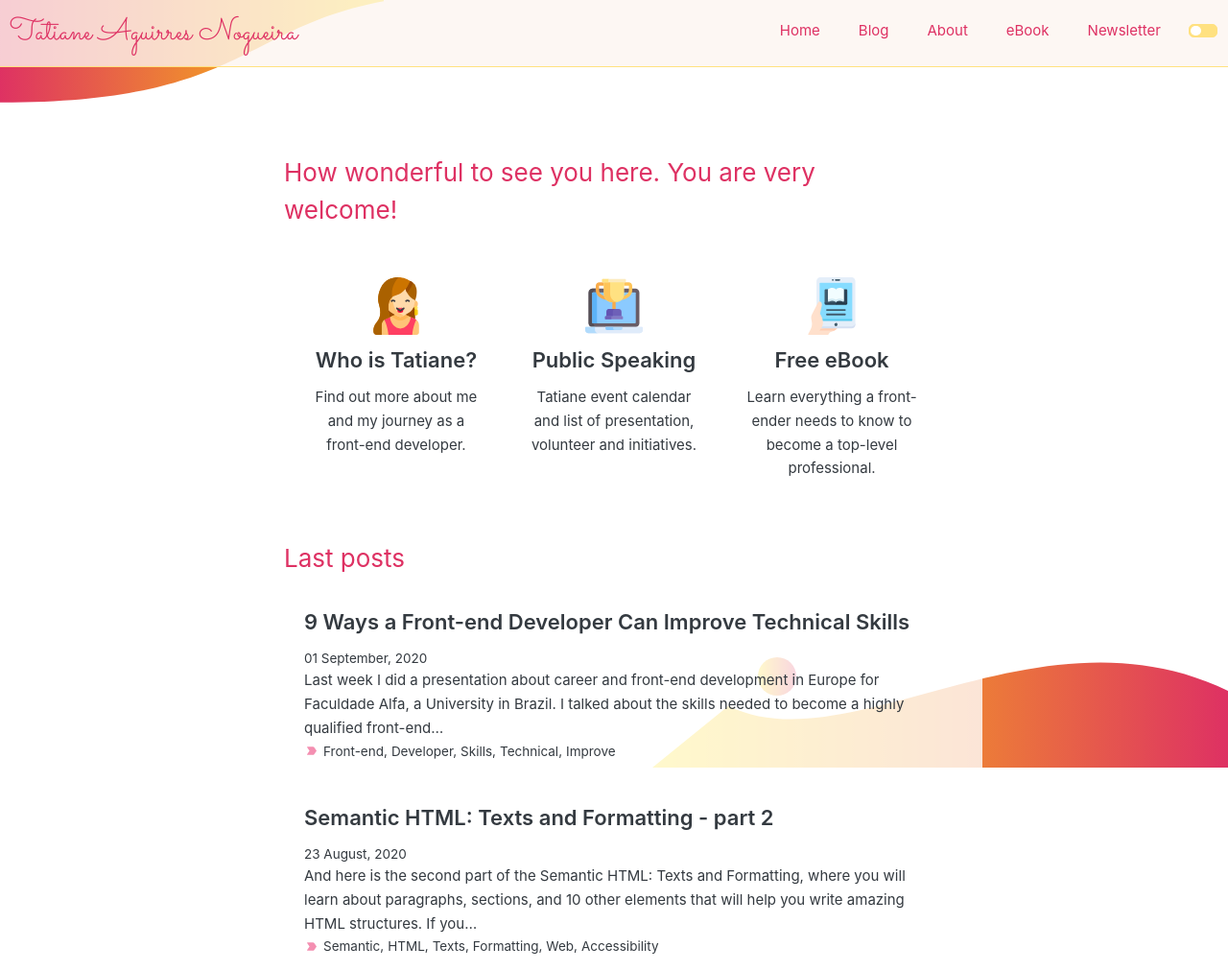
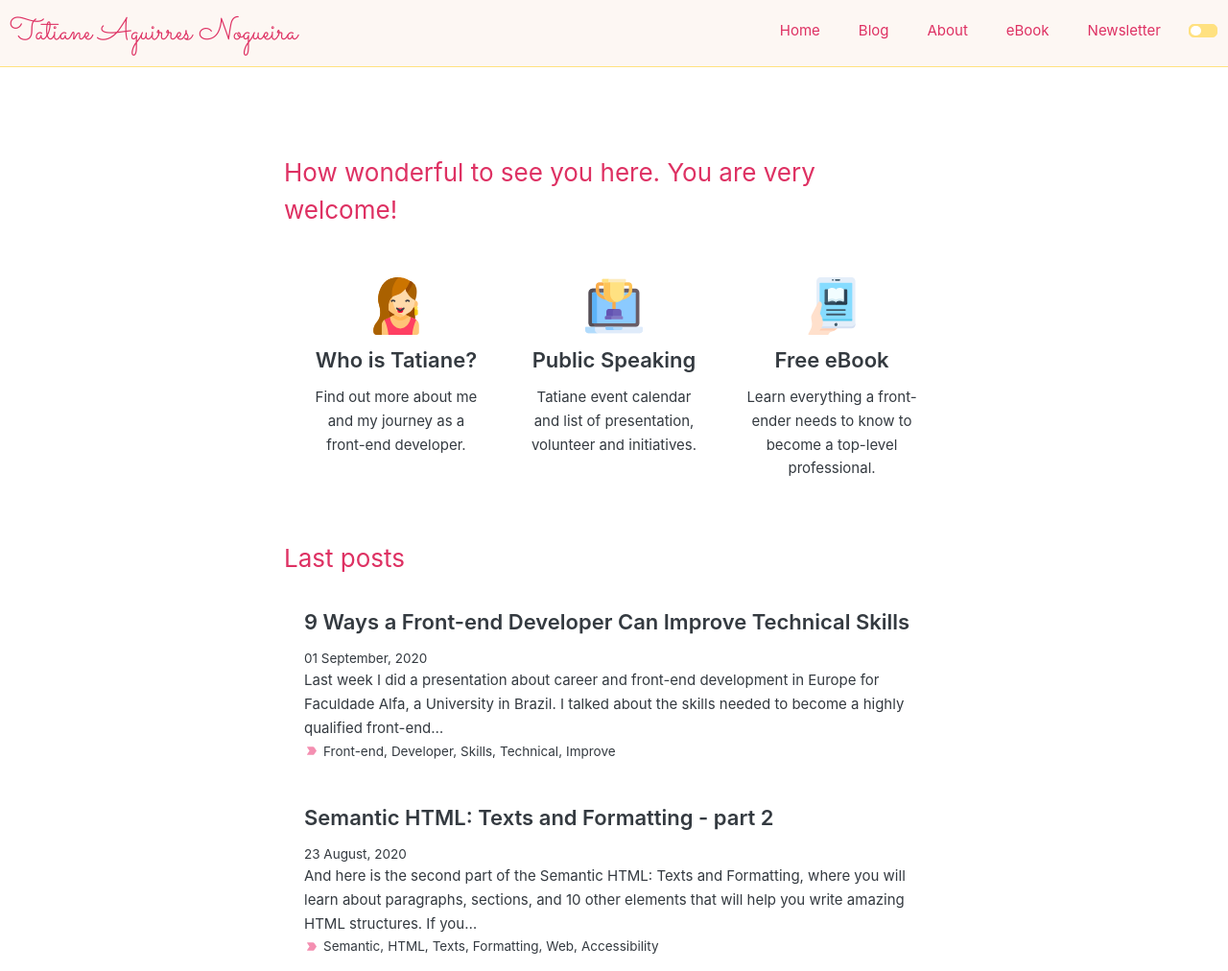
Before and after one commit to tatianeaguirres/old-tatianeaguirres.com-until-2023, a Gatsby site: page / in a window 1280 px wide. Shown: the top 1012 px of the page at 96% size. Built offline with nearby package versions, Linux system fonts and the light colour scheme; Gatsby itself is replaced by a stand-in of ours.

Commit message:
:fire: Remove background images

```diff
--- a/src/components/BottomImage.js
+++ /dev/null
@@ -1,90 +0,0 @@
-import React from 'react'
-
-const bottomImage = {
-  height: '12rem',
-  width: '60rem',
-  overflow: 'hidden',
-  position: 'fixed',
-  zIndex: -1,
-  bottom: 0,
-  right: 0
-}
-
-const bottomImageCircle = {
-  overflow: 'hidden',
-  position: 'fixed',
-  zIndex: -1,
-  bottom: '-3.5rem',
-  right: '27rem'
-}
-
-const bottomImageSvg = {
-  height: '100%',
-  width: '100%'
-}
-
-const bottomFirstColor = {
-  stopColor: '#FFDF00',
-  stopOpacity: 1
-}
-
-const bottomSecondColor = {
-  stopColor: '#de3163',
-  stopOpacity: 1
-}
-
-const bottomGradient = {
-  stroke: 'none',
-  fill: 'url(#bottomGradient)'
-}
-
-function BottomImage() {
-  return (
-    <div>
-      <div style={bottomImageCircle}>
-        <svg height='150' width='400'>
-          <defs>
-            <linearGradient
-              id='bottomGradient'
-              x1='0%'
-              y1='0%'
-              x2='100%'
-              y2='0%'
-            >
-              <stop offset='0%' style={bottomFirstColor} />
-              <stop offset='100%' style={bottomSecondColor} />
-            </linearGradient>
-          </defs>
-          <ellipse cx='200' cy='20' rx='20' ry='20' style={bottomGradient} />
-        </svg>
-      </div>
-
-      <div style={bottomImage}>
-        <svg
-          viewBox='0 0 500 150'
-          preserveAspectRatio='none'
-          style={bottomImageSvg}
-        >
-          <defs>
-            <linearGradient
-              id='bottomGradient'
-              x1='0%'
-              y1='0%'
-              x2='100%'
-              y2='0%'
-            >
-              <stop offset='0%' style={bottomFirstColor} />
-              <stop offset='100%' style={bottomSecondColor} />
-            </linearGradient>
-          </defs>
-          <path
-            d='M66.03,69.56 C171.56,147.53 334.65,-69.56 500.00,49.98 L500.00,150.00 L0.00,150.00 Z'
-            style={bottomGradient}
-          ></path>
-        </svg>
-      </div>
-    </div>
-  )
-}
-
-export default BottomImage
--- a/src/components/PageLayout.js
+++ b/src/components/PageLayout.js
@@ -2,15 +2,11 @@ import React from 'react'
 import Header from './Header'
 import Container from './Container/Container'
 import Footer from './Footer/Footer'
-import TopImage from './TopImage'
-import BottomImage from './BottomImage'
 
 export default ({ children }) => (
   <>
-    <TopImage />
     <Header />
     <Container>{children}</Container>
     <Footer />
-    <BottomImage />
   </>
 )
--- a/src/components/TopImage.js
+++ /dev/null
@@ -1,58 +0,0 @@
-import React from 'react'
-
-const topImage = {
-  height: '11rem',
-  width: '40rem',
-  position: 'fixed',
-  overflow: 'hidden',
-  zIndex: -1,
-  top: 0,
-  left: 0
-}
-
-const topImageSvg = {
-  height: '100%',
-  width: '100%'
-}
-
-const firstColor = {
-  stopColor: '#de3163',
-  stopOpacity: 1
-}
-
-const secondColor = {
-  stopColor: '#FFDF00',
-  stopOpacity: 1
-}
-
-const gradient = {
-  stroke: 'none',
-  fill: 'url(#gradient)'
-}
-
-function TopImage() {
-  return (
-    <div>
-      <div style={topImage}>
-        <svg
-          viewBox='0 0 500 150'
-          preserveAspectRatio='none'
-          style={topImageSvg}
-        >
-          <defs>
-            <linearGradient id='gradient' x1='0%' y1='0%' x2='100%' y2='0%'>
-              <stop offset='0%' style={firstColor} />
-              <stop offset='100%' style={secondColor} />
-            </linearGradient>
-          </defs>
-          <path
-            d='M-1.69,145.55 C316.58,146.53 314.90,38.97 500.56,1.48 L500.56,-0.48 L0.00,0.00 Z'
-            style={gradient}
-          ></path>
-        </svg>
-      </div>
-    </div>
-  )
-}
-
-export default TopImage
```
